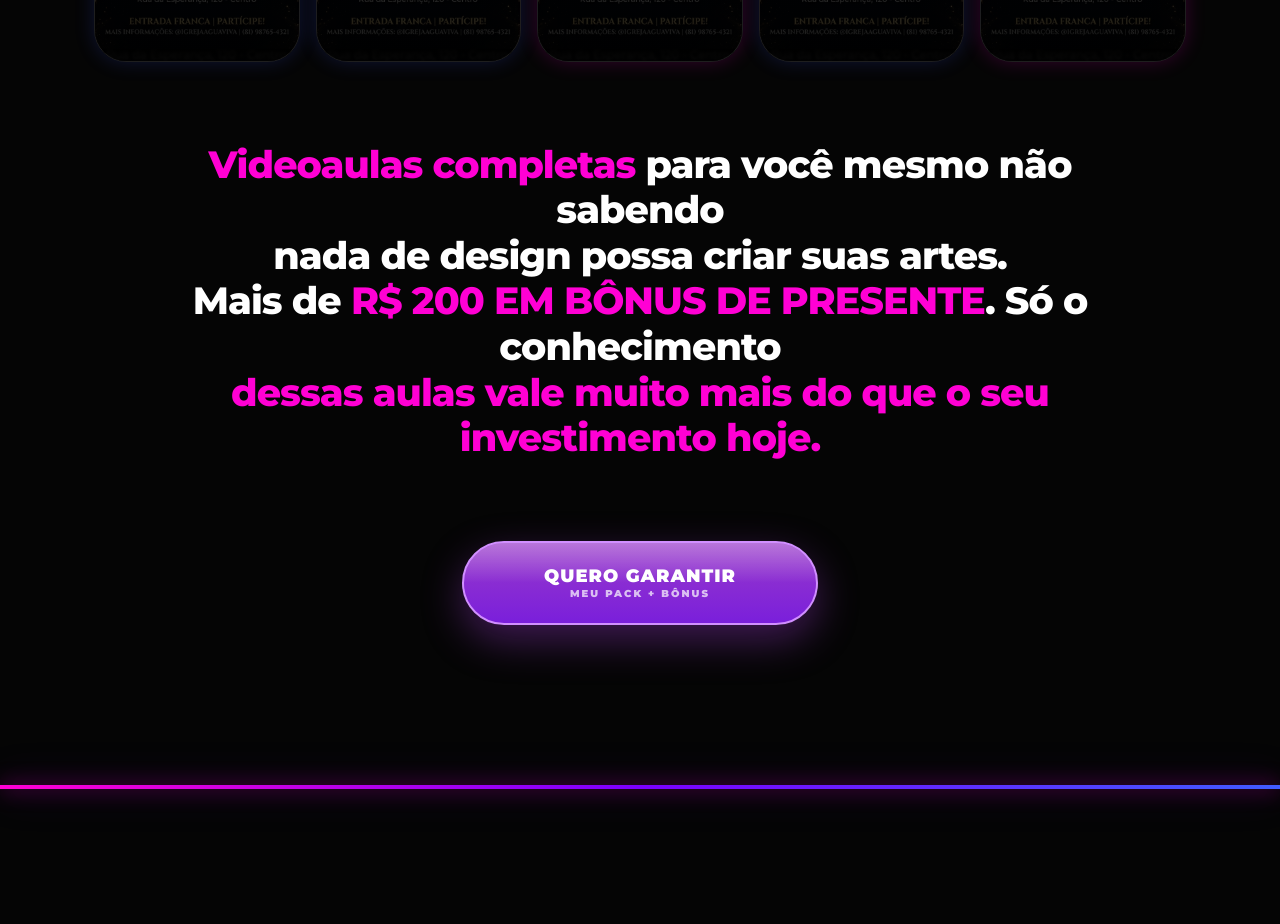
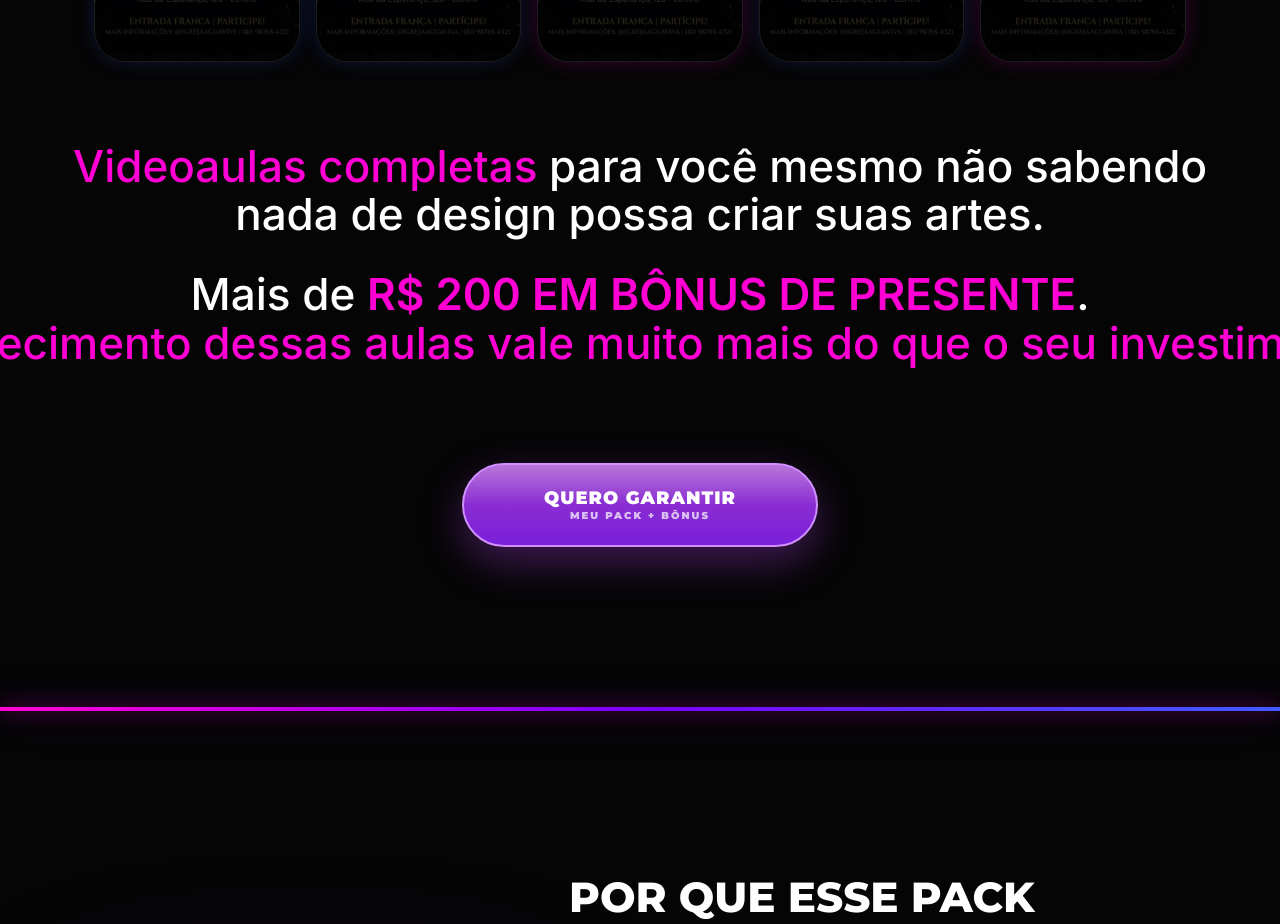
Before and after one commit to jrmacbrandt/Leo-Tondella, a React (Vite) app: page / in a window 1280 px wide. Shown: the part 2460-3384 px from the top of the page. Built offline with nearby package versions, Linux system fonts and the light colour scheme.

Commit message:
style: force 4 lines on desktop for bonus section

```diff
--- a/src/App.tsx
+++ b/src/App.tsx
@@ -271,13 +271,14 @@ export default function App() {
             </div>
           </div>
 
-          <div className="max-w-5xl mx-auto mb-20 px-4">
-            <h3 className="text-[22px] md:text-[38px] font-medium text-white leading-[1.2] tracking-tight">
-              <span className="text-brand-magenta">Videoaulas completas</span> para você mesmo não sabendo<br className="hidden md:block" />
-              nada de design possa criar suas artes.<br className="hidden md:block" />
-              Mais de <span className="text-brand-magenta font-bold">R$ 200 EM BÔNUS DE PRESENTE</span>. Só o conhecimento<br className="hidden md:block" />
-              <span className="text-brand-magenta">dessas aulas vale muito mais do que o seu investimento hoje.</span>
-            </h3>
+          <div className="max-w-7xl mx-auto mb-24 px-4">
+            <div className="text-[20px] md:text-[44px] font-medium text-white leading-[1.1] flex flex-col items-center text-center">
+              <span className="md:whitespace-nowrap"><span className="text-brand-magenta">Videoaulas completas</span> para você mesmo não sabendo</span>
+              <span className="md:whitespace-nowrap">nada de design possa criar suas artes.</span>
+              <div className="h-4 md:h-8" />
+              <span className="md:whitespace-nowrap">Mais de <span className="text-brand-magenta font-bold">R$ 200 EM BÔNUS DE PRESENTE</span>.</span>
+              <span className="md:whitespace-nowrap text-brand-magenta">Só o conhecimento dessas aulas vale muito mais do que o seu investimento hoje.</span>
+            </div>
           </div>
 
           <div className="flex justify-center">
```
